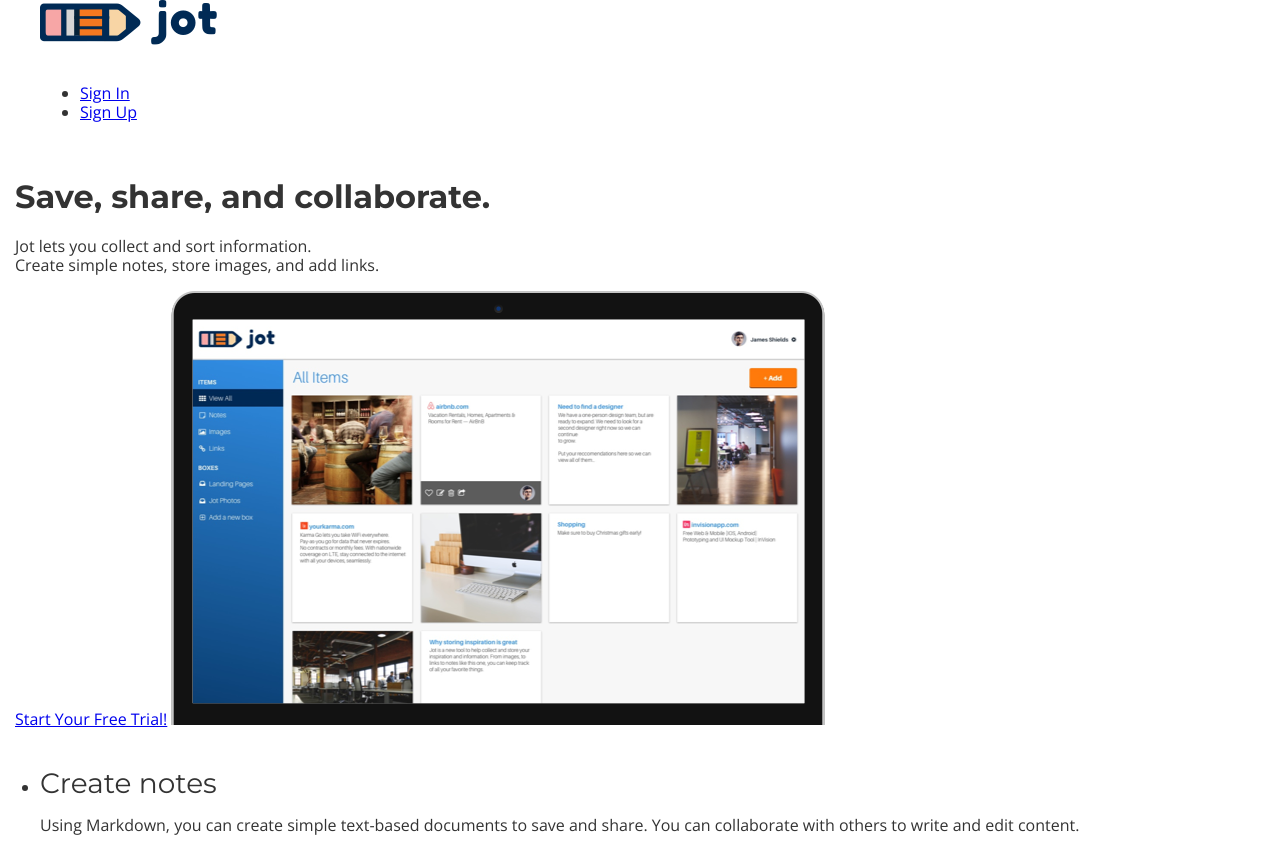
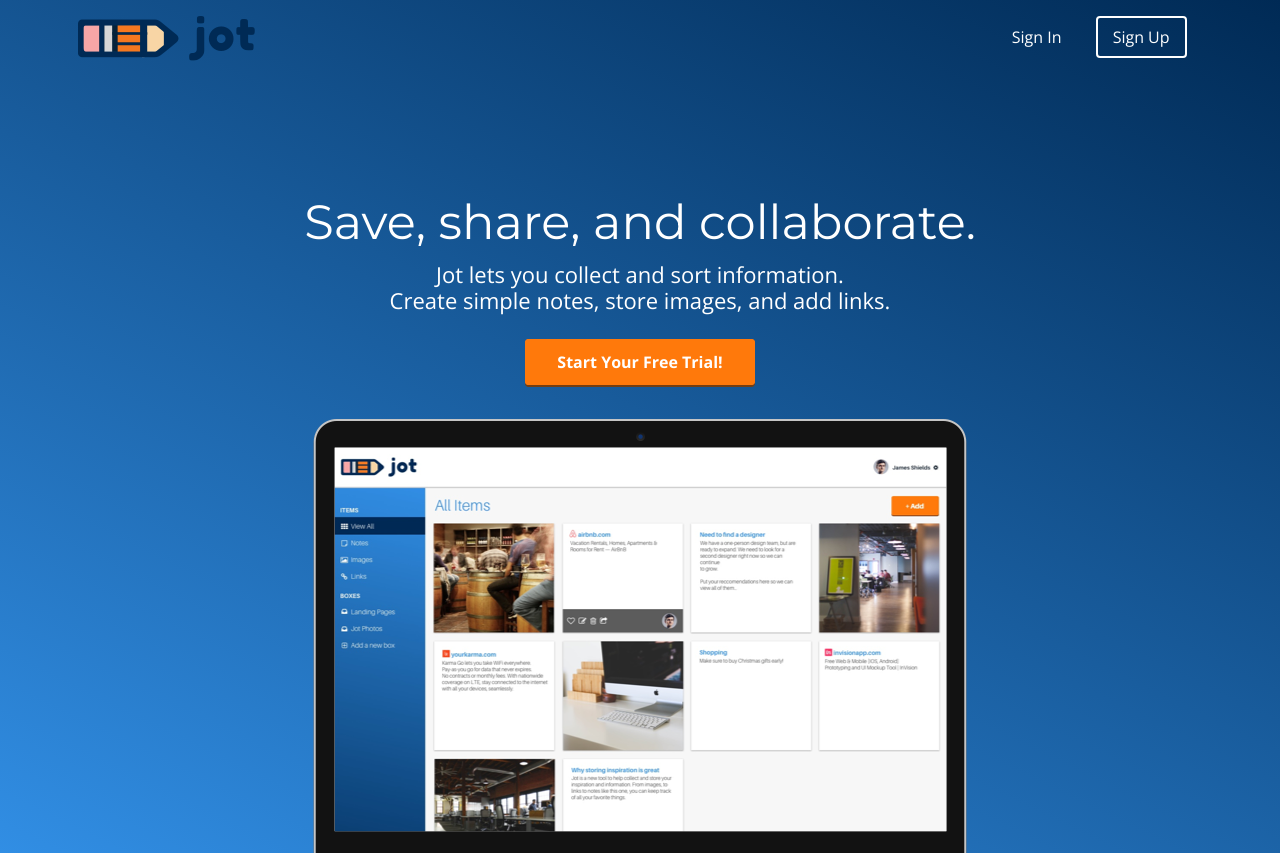
Before and after one commit to codydennis/Jot, a plain HTML site: page index.html in a window 1280 px wide. Shown: the top 856 px of the page. Drawn offline with nearby package versions, Linux system fonts and the light colour scheme.

Commit message:
Checkpoint 29 completed

```diff
--- a/css/style.css
+++ b/css/style.css
@@ -42,3 +42,107 @@
   min-height: 1px;
   margin:0 2% 20px;
 }
+
+@media (min-width: 768px) {
+  .container {
+    width: 750px;
+  }
+}
+
+@media (min-width: 992px) {
+  .container {
+    width: 970px;
+  }
+  .one-half {
+    width: 46%;
+  }
+
+  .one-third {
+    width: 29.33333%;
+  }
+
+  .one-fourth {
+    width: 21%;
+  }
+}
+
+@media (min-width: 1200px) {
+  .container {
+    width: 1170px;
+  }
+}
+
+/* HEADER */
+
+header {
+  color: #FFFFFF;
+  background: #318EE4;
+  background-image: linear-gradient(206deg, #002A55 0%, #318EE4 100%);
+}
+
+header nav {
+   padding: 1em 0;
+ }
+ header nav ul {
+   display: inline;
+   text-align: right;
+   float: right;
+   margin: 0;
+ }
+ header nav ul > li {
+   list-style-type: none;
+   display: inline-block;
+   margin: 0 15px;
+ }
+ header nav ul > li.btn-outline {
+   padding: 10px 15px;
+   border: 2px solid #FFFFFF;
+   border-radius: 4px;
+ }
+ header nav ul > li.btn-outline:hover {
+   background: #FFFFFF;
+ }
+ header nav ul > li > a {
+   color: #FFFFFF;
+   text-decoration: none;
+ }
+ header nav ul > li.btn-outline:hover > a {
+   color: #34495E;
+ }
+
+ header .hero {
+   text-align: center;
+   display: block;
+   position: relative;
+ }
+
+ header .hero h1{
+   font-size: 48px;
+   font-weight: normal;
+   margin: 95px 0 0;
+ }
+
+header .hero p {
+  font-size: 22px;
+  line-height: 26px;
+  font-weight: 100;
+  margin: 10px 0 40px;
+}
+
+header .hero img {
+  display: block;
+  margin: 3em auto 0;
+}
+
+/* BUTTONS */
+
+.btn {
+  border-radius: 4px;
+  color: #FFFFFF;
+  font-weight: 700;
+  text-decoration: none;
+  padding: 10px 30px;
+  background: #FF790B;
+  border: 2px solid #FF790B;
+  box-shadow: 0px 2px 0px 0px #743E11;
+}
```
